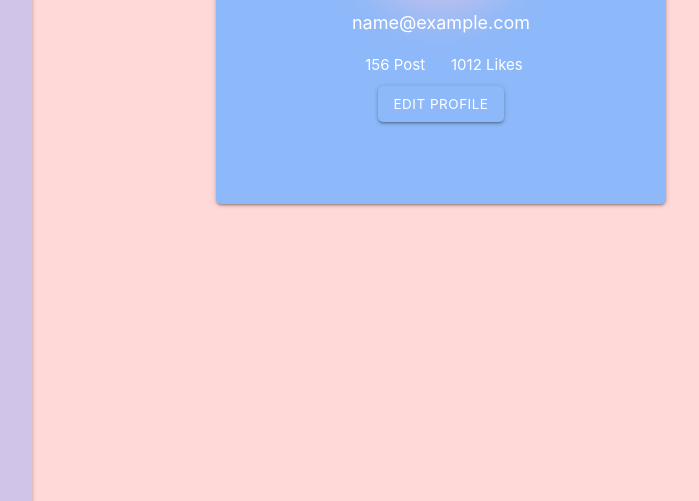
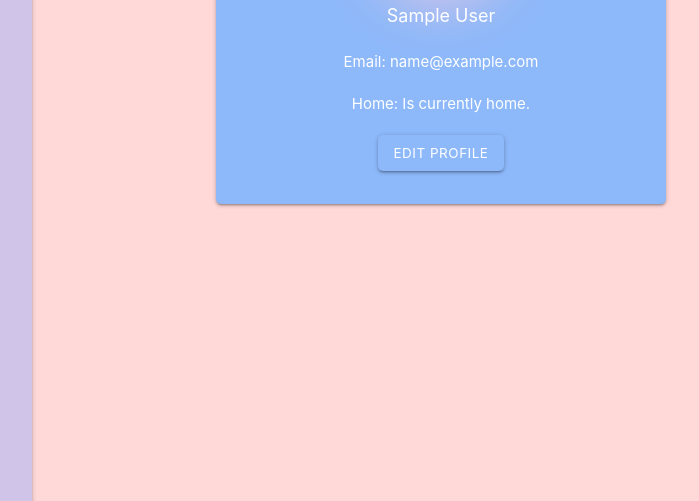
Before and after one commit to Zehntausend/Zehntausend-Friend-Safe-App, a Flask app: template App/templates/index.html in a window 1280 px wide. Shown: the part 299-800 px from the top of the page, without its empty margins (268-967 px from the left). Run offline with Flask 3, Linux system fonts and the light colour scheme; the template is opened without the code that fills it: values that come from a table or form of the project are taken from there, others are empty; tables that the repository leaves empty hold one stand-in row (values such as "Sample post").

Commit message:
is home feature added.

```diff
--- a/App/templates/index.html
+++ b/App/templates/index.html
@@ -15,6 +15,7 @@
 {{ super() }}
 {% block content %}
 <style>
+
   .card {
   background-color: #8db8f9;
   border-radius: 5px;
@@ -24,7 +25,9 @@
   box-shadow: rgba(0, 0, 0, 0.7);
   color: white;
 }
-
+.card p {
+  line-height: 0.8; /* Adjust this value to your liking */
+}
 .card__image {
   height: 150px; /* Decreased height */
   width: 150px; /* Decreased width to maintain aspect ratio */
@@ -116,22 +119,16 @@
 }
 </style>
 <html>
+    <div class="card">
+      <img src="https://avatars.dicebear.com/api/avataaars/{{ user.email }}.svg" alt="Person" class="card__image">
+      <p class="card__name">{{ user.display_name }}</p>
+      <p class="card__email">Email: {{ user.email }}</p>
+      <p class="card__home">Home: {% if user.home %}Is currently home.{% else %}Is not home.{% endif %}</p>
+      <div class="grid-container">
 
-        <div class="card">
-          <img src="https://avatars.dicebear.com/api/avataaars/{{ user.email }}.svg" alt="Person" class="card__image">
-          <p class="card__name">{{ user.email }}</p>
-          <div class="grid-container">
-
-            <div class="grid-child-posts">
-              156 Post
-            </div>
-
-            <div class="grid-child-followers">
-              1012 Likes
-            </div>
-
-          </div>
-          <button class="btn draw-border">Edit Profile</button>
+      </div>
+      <button class="btn draw-border">Edit Profile</button>
+    </div>
 
         </div>
 
```
